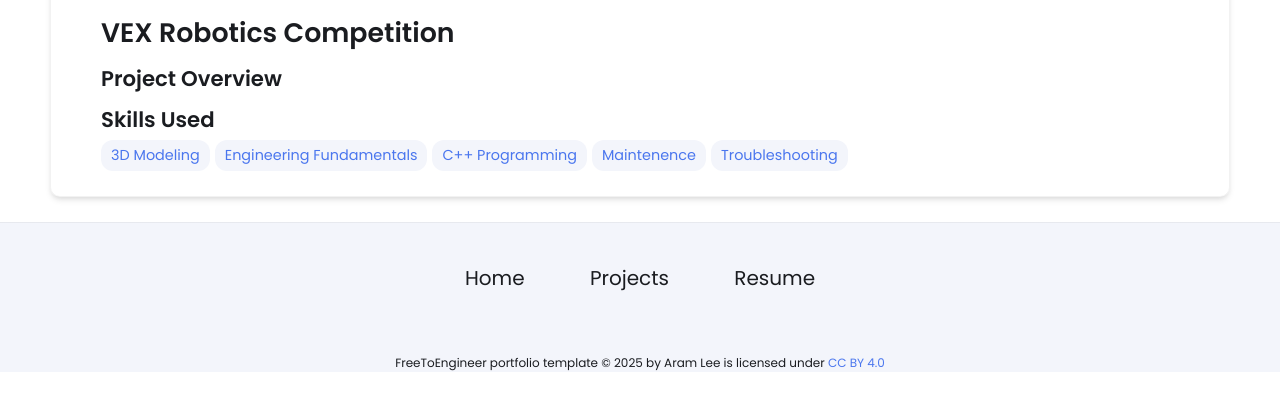
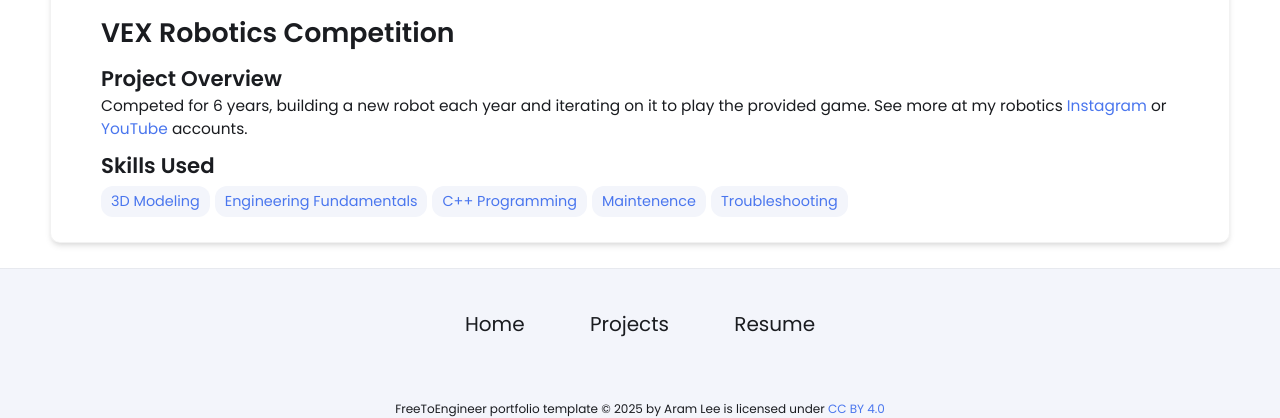
Before and after one commit to JosephWah/JosephW.github.io, a Jekyll site: the page built from _projects/TRobotics/index.md, in a window 1280 px wide, cut to the strip 494-912 px from the top of the page. Built offline with Jekyll 4.4.1, drawn with Linux system fonts in a browser that asks for light colours.

Commit message:
Update index.md

```diff
--- a/_projects/TRobotics/index.md
+++ b/_projects/TRobotics/index.md
@@ -1,7 +1,8 @@
 ---
 layout: post
 title: VEX Robotics Competition
-description:
+description: Competed for 6 years, building a new robot each year and iterating on it to play the provided game. See more at my robotics <a href="https://www.instagram.com/joseph_621a/">Instagram</a> or <a href="https://www.youtube.com/@team_621a6">YouTube</a> accounts.
+
 skills:
 - 3D Modeling
 - Engineering Fundamentals
```
